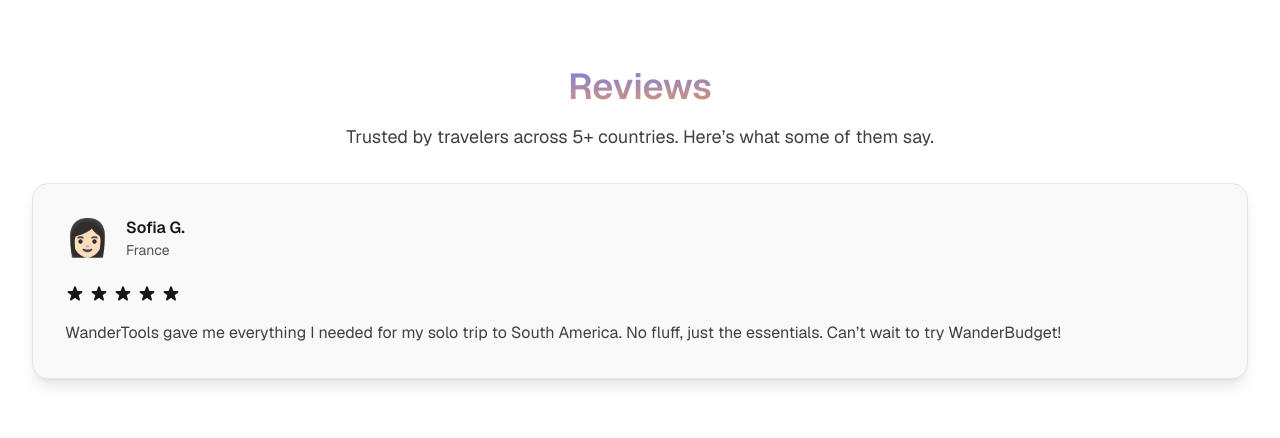
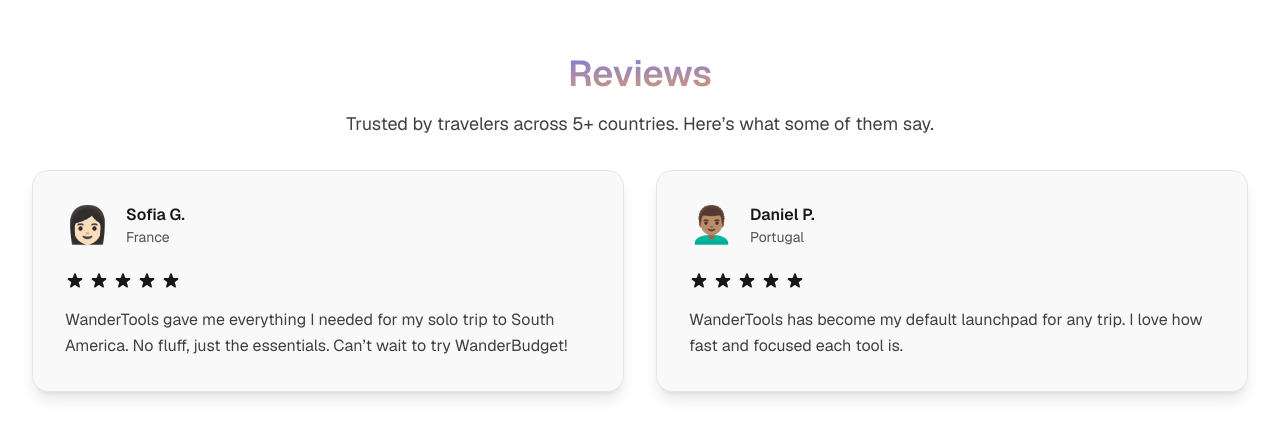
Before and after one commit to afigard/wandertools, a Next.js app: page / in a window 1280 px wide. Shown: the part 1921-2359 px from the top of the page. Built offline with nearby package versions, Linux system fonts and the light colour scheme.

Commit message:
📝 Add review

```diff
--- a/app/page.tsx
+++ b/app/page.tsx
@@ -70,6 +70,14 @@
     feedback:
       "WanderTools gave me everything I needed for my solo trip to South America. No fluff, just the essentials. Can’t wait to try WanderBudget!",
     avatar: "👩🏻",
+  },
+  {
+    name: "Daniel P.",
+    location: "Portugal",
+    rating: 5,
+    feedback:
+      "WanderTools has become my default launchpad for any trip. I love how fast and focused each tool is.",
+    avatar: "👨🏽‍🦱",
   },
 ];
 
@@ -272,7 +280,7 @@
               say.
             </p>
             <motion.div
-              className="grid grid-cols-1 md:grid-cols-1 gap-8 max-w-7xl mx-auto"
+              className="grid grid-cols-1 md:grid-cols-2 gap-8 max-w-7xl mx-auto"
               variants={containerVariants}
               initial="hidden"
               whileInView="visible"
```
